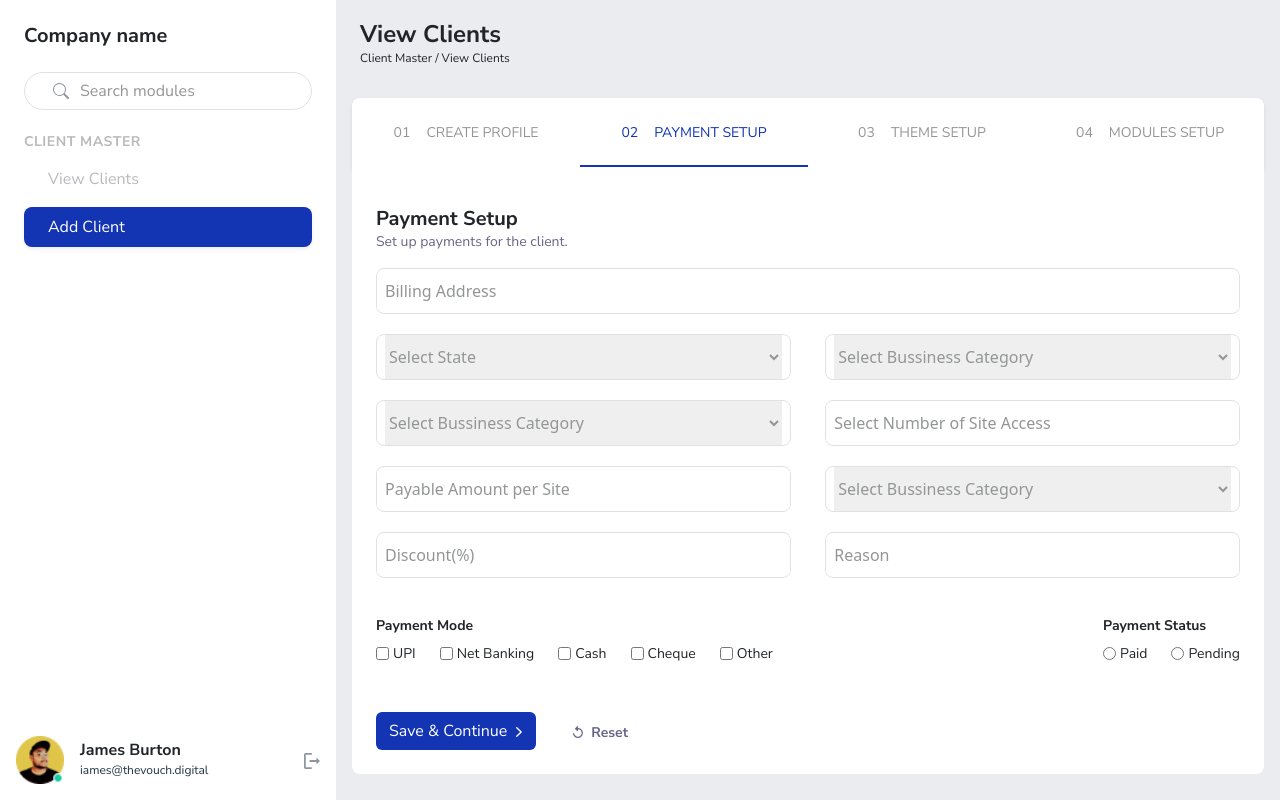
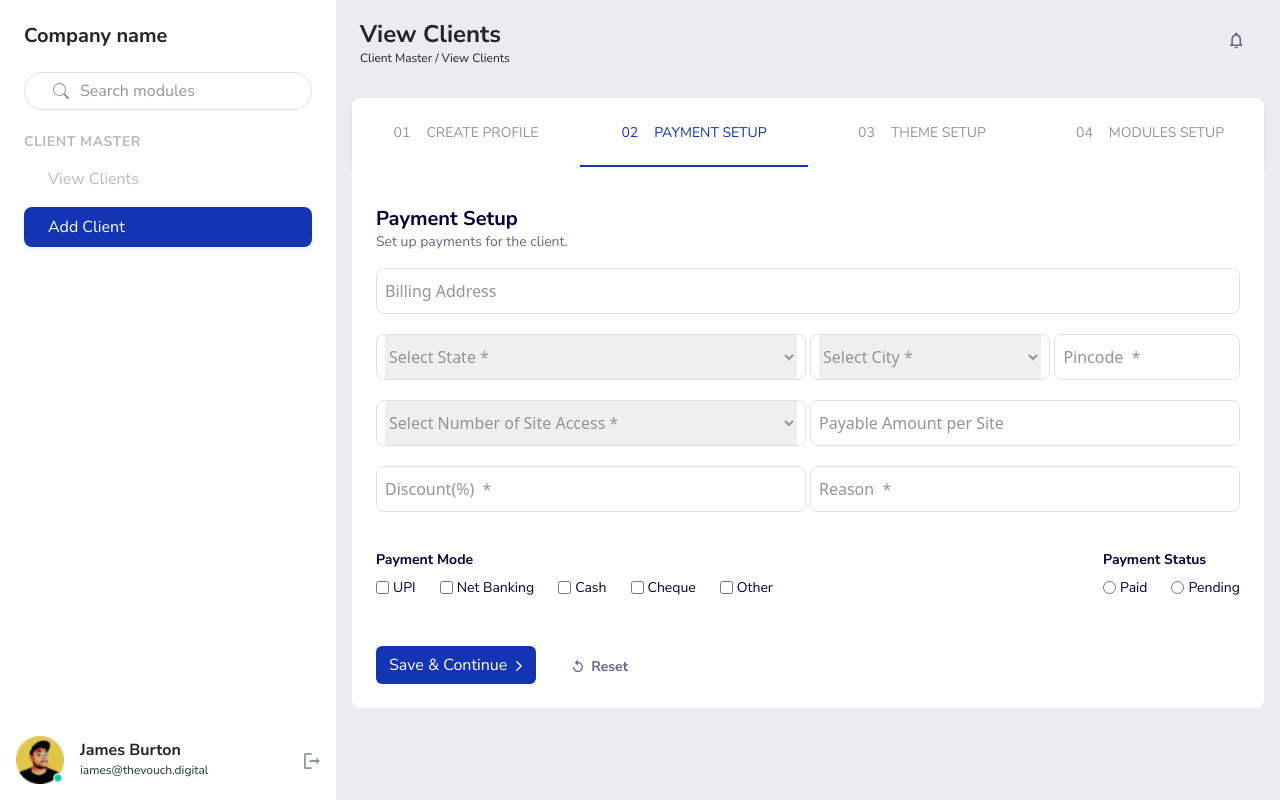
Before and after one commit to bhatshakran/vouch-adminpanel, a React (Vite) app: page /add/paymentsetup in a window 1280 px wide. Built offline with nearby package versions, Linux system fonts and the light colour scheme.

Commit message:
Modified:Payment Setup

```diff
--- a/src/App.css
+++ b/src/App.css
@@ -110,6 +110,13 @@
   }
 }
 
+@media only screen and (max-width: 992px) {
+  .lftinput,
+  .rghtinput {
+    width: 100% !important;
+  }
+}
+
 @media only screen and (max-width: 576px) {
   .sm-gap-1 {
     gap: 5px !important;
@@ -121,6 +128,9 @@
 
   .sm-f-18 {
     font-size: 18px !important;
+  }
+  .sm-w-100 {
+    width: 100% !important;
   }
 }
 
@@ -134,15 +144,6 @@
   width: 48% !important;
 }
 
-/*  */
-/* .addred > option[selected]:after { */
-/* content: '*' !important; */
-/* } */
-/*  */
-/* .addred > option::placeholder { */
-/* content: '*' !important; */
-/* color: red !important; */
-/* } */
 .colorpickerinput:focus {
   outline: none;
   box-shadow: none;
@@ -253,3 +254,20 @@ input {
 .mobilesidbar {
   z-index: 100;
 }
+
+.addred {
+  position: relative;
+}
+
+.ablabel {
+  position: absolute;
+  top: 50%;
+}
+
+.w-30 {
+  width: 30% !important;
+}
+
+.w-20 {
+  width: 18% !important;
+}
--- a/src/components/InputGroup.jsx
+++ b/src/components/InputGroup.jsx
@@ -1,17 +1,15 @@
 import React from 'react';
 
-const InputGroup = ({ placeholder, w = 'half' }) => {
+const InputGroup = ({ placeholder, required = false }) => {
   return (
     <div
-      className={`d-flex mb-3 border rounded-3 py-1 sm-w-100 ${
-        w === 'full' ? 'w-100' : 'w-48'
-      } `}
-      style={{ borderColor: '#e6e6e6', width: '48%' }}
+      className={`d-flex mb-3 border rounded-3 py-1 sm-w-100 w-100 `}
+      style={{ borderColor: '#e6e6e6' }}
     >
       <input
         type='text'
         className='form-control border-0 px-2 myinput rounded-0 text-dark'
-        placeholder={placeholder}
+        placeholder={required ? `${placeholder}  *` : placeholder}
         style={{
           borderColor: '#e6e6e6',
         }}
--- a/src/components/SelectInput.jsx
+++ b/src/components/SelectInput.jsx
@@ -6,20 +6,19 @@ const SelectInput = ({
 }) => {
   return (
     <div
-      className='border rounded-3 px-2 mb-3 sm-w-100 '
+      className={`border rounded-3 px-2 mb-3 sm-w-100 ${required && 'addred'} `}
       style={{
         borderColor: '#e6e6e6',
-        width: '48%',
         height: '46px',
       }}
     >
       <select
-        className={` border-0 py-2 w-100 h-100 myinput myselect  ${
-          required && 'addred'
-        }`}
+        className={`border-0 py-2 w-100 h-100 myinput myselect  h-100`}
         required={required}
       >
-        <option>{placeholder}</option>
+        <option className='placeholder nunito'>
+          {required ? `${placeholder}  *` : placeholder}
+        </option>
         <option value='1'>One</option>
         <option value='2'>Two</option>
         <option value='3'>Three</option>
--- a/src/routes/Dashboard/Clients/AddClient/PaymentSetup/PaymentSetup.jsx
+++ b/src/routes/Dashboard/Clients/AddClient/PaymentSetup/PaymentSetup.jsx
@@ -8,7 +8,7 @@ const PaymentSetup = () => {
       <div className='mt-3'>
         <div className='mx-3'>
           <h2
-            className='nunito my-0 fw-bold sm-f-18'
+            className='nunito my-0 fw-bold sm-f-18 bluishblack'
             style={{ fontSize: '20px' }}
           >
             Payment Setup
@@ -19,26 +19,55 @@ const PaymentSetup = () => {
         </div>
 
         <div className='mx-3'>
-          <div className=' d-flex flex-wrap justify-content-between gap-1 '>
-            <InputGroup placeholder='Billing Address' w='full' />
-            <SelectInput placeholder='Select State' required={true} />
-            <SelectInput />
-            <SelectInput />
-            <InputGroup placeholder='Select Number of Site Access' />
-            <InputGroup placeholder='Payable Amount per Site' />
-            <SelectInput />
-            <InputGroup placeholder='Discount(%)' />
-            <InputGroup placeholder='Reason' />
+          <div className=' d-flex flex-wrap justify-content-start  gap-1'>
+            <div className='w-100'>
+              <InputGroup placeholder='Billing Address' />
+            </div>
+            <div className='d-flex flex-column flex-lg-row   w-100  justify-content-between gap-1'>
+              <div className='w-50 lftinput'>
+                <SelectInput placeholder='Select State ' required={true} />
+              </div>
+              <div className='w-50 rghtinput d-flex gap-1 '>
+                <div className='w-75'>
+                  <SelectInput placeholder='Select City' required={true} />
+                </div>
+                <div className='mw-100'>
+                  <InputGroup placeholder='Pincode' required={true} />
+                </div>
+              </div>
+            </div>
+            <div className='w-100 d-flex gap-1 justify-content-between'>
+              <div className='w-50'>
+                <SelectInput
+                  placeholder='Select Number of Site Access'
+                  required={true}
+                />
+              </div>
+              <div className='w-50'>
+                <InputGroup placeholder='Payable Amount per Site' />
+              </div>
+            </div>
+            <div className='d-flex w-100 justify-content-between gap-1'>
+              <div className='w-50'>
+                <InputGroup placeholder='Discount(%)' required={true} />
+              </div>
+              <div className='w-50'>
+                <InputGroup placeholder='Reason' required={true} />
+              </div>
+            </div>
           </div>
         </div>
         {/* payment mode */}
         <div className='mx-3 d-flex  justify-content-md-between justify-content-start mt-4 flex-wrap gap-3'>
           <div>
-            <h2 className='nunito fw-bold' style={{ fontSize: '14px' }}>
+            <h2
+              className='nunito fw-bold bluishblack'
+              style={{ fontSize: '14px' }}
+            >
               Payment Mode
             </h2>
             <div
-              className='d-flex gap-4 flex-wrap'
+              className='d-flex gap-4 flex-wrap bluishblack'
               style={{ fontSize: '14px' }}
             >
               <div className='d-flex gap-1 nunito'>
@@ -90,7 +119,7 @@ const PaymentSetup = () => {
             </div>
           </div>
 
-          <div className='d-flex  flex-column align-items-start'>
+          <div className='d-flex  flex-column align-items-start bluishblack'>
             <h2 className='nunito fw-bold' style={{ fontSize: '14px' }}>
               Payment Status
             </h2>
--- a/src/routes/Dashboard/Clients/AddClient/Success/SuccessCard.jsx
+++ b/src/routes/Dashboard/Clients/AddClient/Success/SuccessCard.jsx
@@ -17,7 +17,11 @@ const SuccessCard = ({ img, disabled = false, headingTitle, clientTitle }) => {
       >
         <img src={img} alt='' />
       </div>
-      <h6 className='f-18 nunito bluishblack my-0'>{headingTitle}</h6>
+      <h6
+        className={`f-18 nunito bluishblack my-0 ${disabled && 'disabledbg'}`}
+      >
+        {headingTitle}
+      </h6>
       <p className='f-14 nunito secondarycolor'>{clientTitle}</p>
 
       <button
--- a/src/routes/Dashboard/Navbar/Navbar.tsx
+++ b/src/routes/Dashboard/Navbar/Navbar.tsx
@@ -2,7 +2,11 @@ import React from 'react';
 
 const Navbar = () => {
   return (
-    <div style={{ height: '58px' }} className='nunito  py-1 px-4'>
+    <div
+      style={{ height: '58px' }}
+      className='nunito  py-1 px-4 d-flex justify-content-between'
+    >
+      <div>
         <h2 className='fw-bold my-0' style={{ fontSize: '24px' }}>
           View Clients
         </h2>
@@ -10,6 +14,34 @@ const Navbar = () => {
           Client Master / View Clients
         </p>
       </div>
+
+      <div role='button'>
+        <svg
+          width='40'
+          height='41'
+          viewBox='0 0 40 41'
+          fill='none'
+          xmlns='http://www.w3.org/2000/svg'
+        >
+          <g clip-path='url(#clip0_7925_1288)'>
+            <path
+              d='M26.2063 24.6354L25.1479 23.5769V19.4744C25.1479 16.9554 23.8022 14.8467 21.4556 14.2887V13.7308C21.4556 13.0497 20.9058 12.5 20.2248 12.5C19.5438 12.5 18.994 13.0497 18.994 13.7308V14.2887C16.6392 14.8467 15.3017 16.9472 15.3017 19.4744V23.5769L14.2433 24.6354C13.7263 25.1523 14.0874 26.0385 14.8176 26.0385H25.6238C26.3622 26.0385 26.7233 25.1523 26.2063 24.6354ZM23.5069 24.3974H16.9428V19.4744C16.9428 17.4395 18.1817 15.7821 20.2248 15.7821C22.2679 15.7821 23.5069 17.4395 23.5069 19.4744V24.3974ZM20.2248 28.5C21.1274 28.5 21.8658 27.7615 21.8658 26.859H18.5838C18.5838 27.7615 19.314 28.5 20.2248 28.5Z'
+              fill='#686687'
+            />
+          </g>
+          <defs>
+            <clipPath id='clip0_7925_1288'>
+              <rect
+                width='16'
+                height='16'
+                fill='white'
+                transform='translate(12 12.5)'
+              />
+            </clipPath>
+          </defs>
+        </svg>
+      </div>
+    </div>
   );
 };
 
```
Lines whose indentation alone changed are shown as unchanged.
